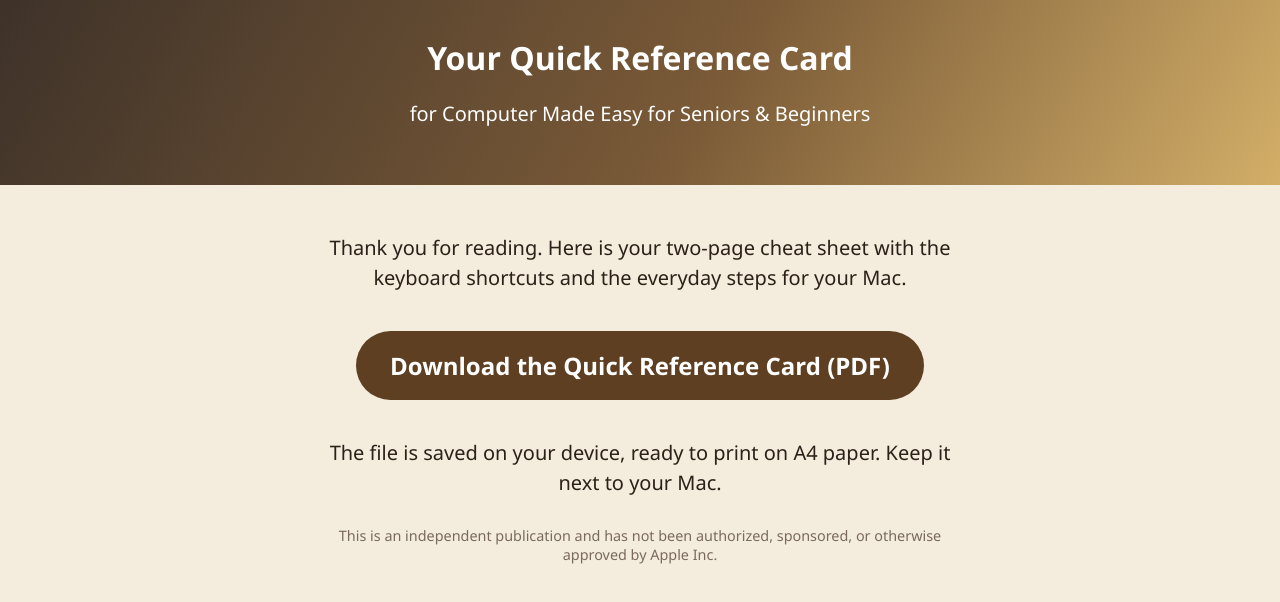
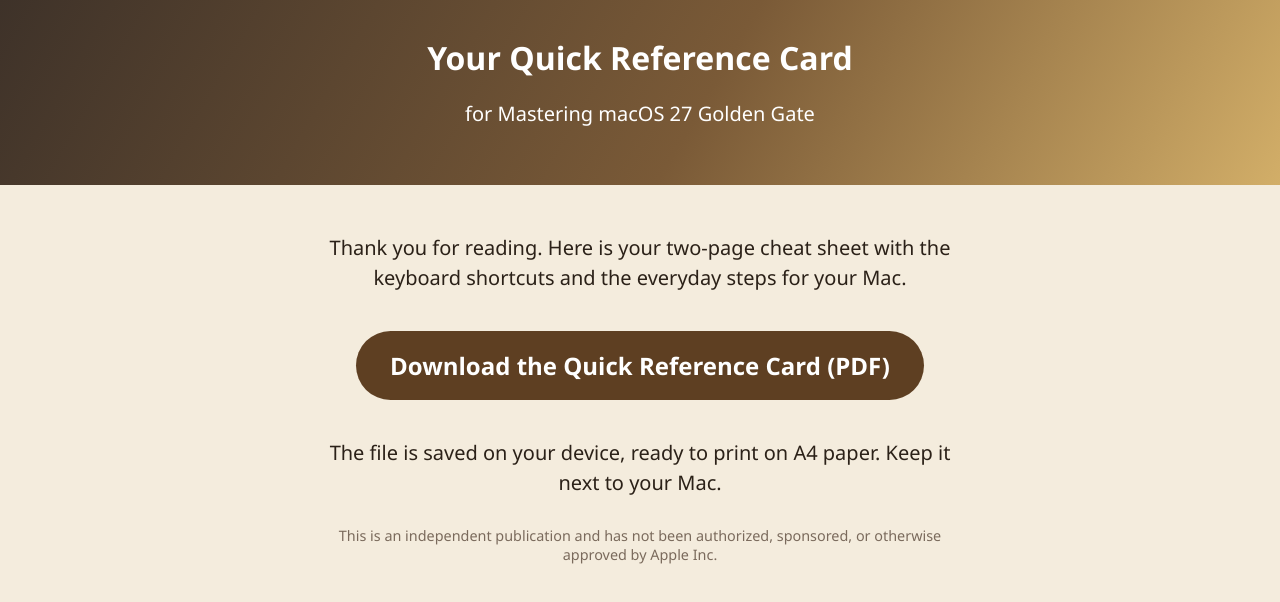
Before and after one commit to davidmerrittbooks/macos27-quick-card, a plain HTML site: page index.html in a window 1280 px wide. Drawn offline with Linux system fonts and the light colour scheme.

Commit message:
Add files via upload

```diff
--- a/index.html
+++ b/index.html
@@ -10,7 +10,7 @@ p{font-size:1.25rem;line-height:1.5}
 a.btn{display:inline-block;margin:18px 0;background:#5e3f22;color:#fff;text-decoration:none;font-weight:700;font-size:1.5rem;padding:18px 34px;border-radius:40px}
 small{display:block;color:#7a6a5c;margin-top:28px;font-size:.9rem}
 </style></head><body>
-<header><h1>Your Quick Reference Card</h1><p>for Computer Made Easy for Seniors &amp; Beginners</p></header>
+<header><h1>Your Quick Reference Card</h1><p>for Mastering macOS 27 Golden Gate</p></header>
 <main>
 <p>Thank you for reading. Here is your two-page cheat sheet with the keyboard shortcuts and the everyday steps for your Mac.</p>
 <a class="btn" href="macOS-27-Golden-Gate-Quick-Reference.pdf" download="macOS-27-Golden-Gate-Quick-Reference.pdf">Download the Quick Reference Card (PDF)</a>
```
Also changed, not shown: 1 other file.
